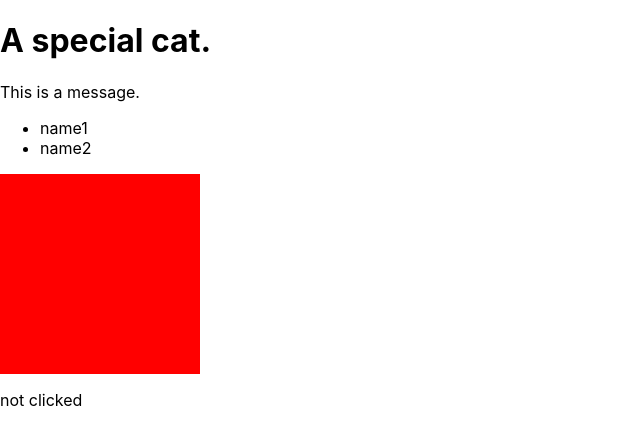
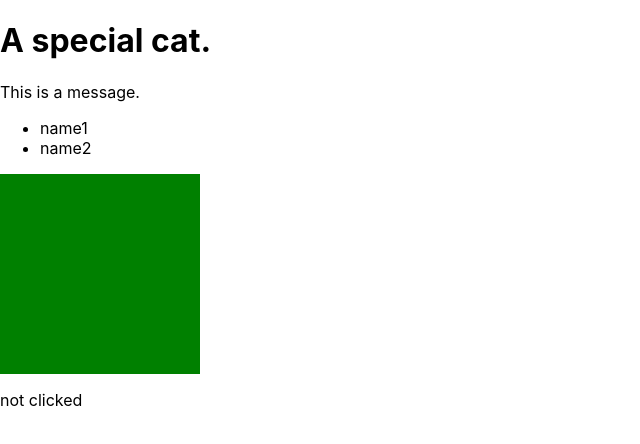
Before and after one commit to Timothy-Merchant/my-first-react-project, a React (Create React App) app in the folder my-first-project/: page / in a window 1280 px wide. Shown: the top 444 px of the page, without its empty margins (0-640 px from the left). Built offline with nearby package versions, Linux system fonts and the light colour scheme.

Commit message:
Completed state challenge 2

```diff
--- a/my-first-project/src/components/Square.js
+++ b/my-first-project/src/components/Square.js
@@ -1,13 +1,32 @@
-const Square = ({ colour }) => (
-    <div style={{
-        background: colour,
-        width: "200px",
-        height: "200px",
-    }}></div>
-);
+import { Component } from "react";
 
-Square.defaultProps = {
-    colour: 'red',
-};
+class Square extends Component {
+
+    constructor(props) {
+
+        super(props);
+
+        this.state = {
+            width: "200px",
+            height: "200px",
+            backgroundColor: "green",
+        };
+
+        this.handleClick = this.handleClick.bind(this);
+    }
+
+    handleClick() {
+        this.setState({ ...this.state,
+            backgroundColor: this.props.backgroundColor
+        });
+    }
+
+    render() {
+
+        return (
+            <div onClick={this.handleClick} style={this.state}></div>
+        );
+    }
+}
 
 export default Square;
--- a/my-first-project/src/components/Stuff.js
+++ b/my-first-project/src/components/Stuff.js
@@ -13,7 +13,7 @@ const Stuff = ({ square }) => {
                 names={['name1', 'name2']}
             />
             { square ? <Square
-                colour="red"
+                backgroundColor="hotpink"
             /> : null}
             <Clicked />
         </>
```
